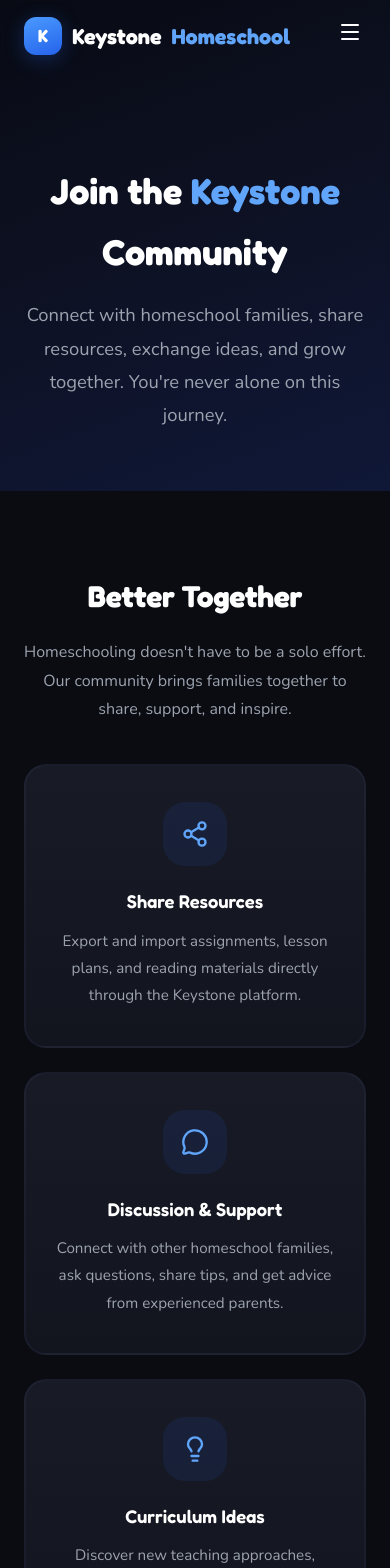
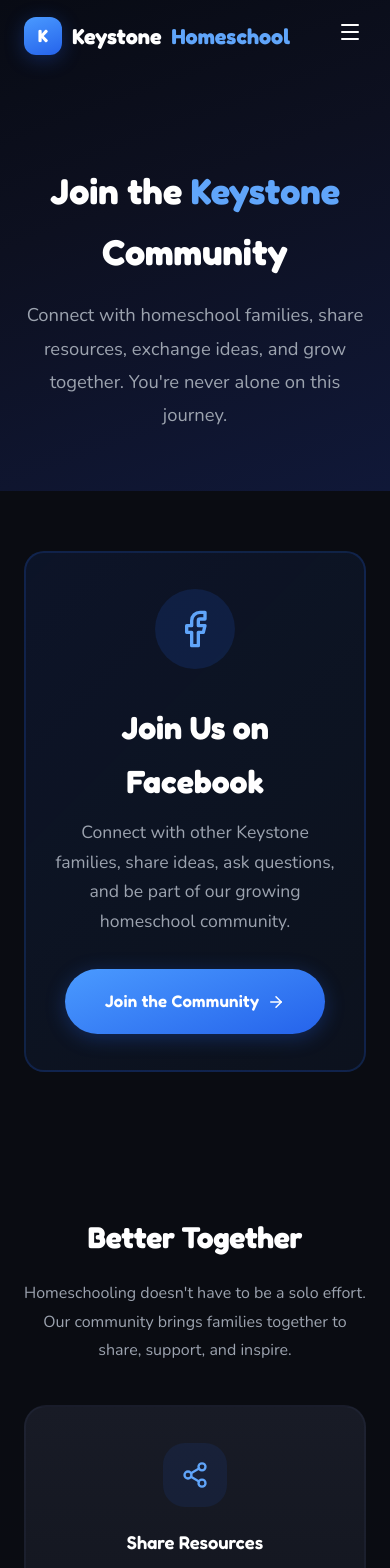
Before and after one commit to DEVmusic404/Keystonewebpage, a React (Vite) app: page /community in a window 390 px wide. Shown: the top 1568 px of the page. Built offline with nearby package versions, Linux system fonts and the light colour scheme.

Commit message:
remove assignment hub and footer community banner

```diff
--- a/src/components/Footer.module.css
+++ b/src/components/Footer.module.css
@@ -95,6 +95,58 @@
   color: var(--blue-400);
 }
 
+/* ===== Community Banner ===== */
+.footer-community {
+  max-width: 1200px;
+  margin: 0 auto;
+  padding: 24px;
+  display: flex;
+  align-items: center;
+  gap: 20px;
+  background: rgba(37, 99, 235, 0.06);
+  border: 1px solid rgba(37, 99, 235, 0.15);
+  border-radius: 12px;
+  margin-bottom: 24px;
+}
+
+.footer-community > svg {
+  color: var(--blue-400);
+  flex-shrink: 0;
+}
+
+.footer-community h4 {
+  font-family: var(--font-accent);
+  font-size: 1.05rem;
+  font-weight: 600;
+  color: var(--white);
+  margin-bottom: 4px;
+}
+
+.footer-community p {
+  font-size: 0.9rem;
+  color: var(--silver-dark);
+  line-height: 1.5;
+}
+
+.footer-community-btn {
+  margin-left: auto;
+  flex-shrink: 0;
+  padding: 10px 24px;
+  background: rgba(37, 99, 235, 0.15);
+  border: 1px solid rgba(37, 99, 235, 0.3);
+  border-radius: 100px;
+  color: var(--blue-300);
+  font-family: var(--font-accent);
+  font-weight: 600;
+  font-size: 0.95rem;
+  transition: var(--transition);
+}
+
+.footer-community-btn:hover {
+  background: rgba(37, 99, 235, 0.25);
+  color: var(--white);
+}
+
 @media (max-width: 768px) {
   .footer-grid {
     grid-template-columns: 1fr;
@@ -110,4 +162,14 @@
   .footer::before {
     font-size: 0.8rem;
   }
+
+  .footer-community {
+    flex-direction: column;
+    text-align: center;
+    gap: 12px;
+  }
+
+  .footer-community-btn {
+    margin-left: 0;
+  }
 }
--- a/src/pages/Community.module.css
+++ b/src/pages/Community.module.css
@@ -22,6 +22,58 @@
   max-width: 550px;
   margin: 0 auto;
   line-height: 1.8;
+}
+
+/* ===== Facebook Banner ===== */
+.fb-banner {
+  padding: 60px 0;
+  background: var(--gray-900);
+}
+
+.fb-banner-inner {
+  display: flex;
+  align-items: center;
+  gap: 32px;
+  background: linear-gradient(135deg, rgba(37, 99, 235, 0.1), rgba(59, 130, 246, 0.05));
+  border: 2px solid rgba(37, 99, 235, 0.2);
+  border-radius: 20px;
+  padding: 48px 48px;
+}
+
+.fb-banner-icon {
+  flex-shrink: 0;
+  width: 80px;
+  height: 80px;
+  display: flex;
+  align-items: center;
+  justify-content: center;
+  background: rgba(37, 99, 235, 0.15);
+  border-radius: 50%;
+  color: var(--blue-400);
+}
+
+.fb-banner-text {
+  flex: 1;
+}
+
+.fb-banner-text h2 {
+  font-family: var(--font-heading);
+  font-size: 2rem;
+  font-weight: 700;
+  color: var(--white);
+  margin-bottom: 8px;
+}
+
+.fb-banner-text p {
+  font-size: 1.1rem;
+  color: var(--silver-dark);
+  line-height: 1.7;
+  max-width: 500px;
+}
+
+.fb-banner-btn {
+  flex-shrink: 0;
+  white-space: nowrap;
 }
 
 /* ===== Why Community ===== */
@@ -204,4 +256,14 @@
   .community-cta h2 {
     font-size: 2rem;
   }
+
+  .fb-banner-inner {
+    flex-direction: column;
+    text-align: center;
+    padding: 36px 24px;
+  }
+
+  .fb-banner-text p {
+    max-width: 100%;
+  }
 }
--- a/src/pages/Community.tsx
+++ b/src/pages/Community.tsx
@@ -9,9 +9,9 @@
   Globe,
   Handshake,
   ArrowRight,
+  Facebook,
 } from 'lucide-react'
 import styles from './Community.module.css'
-import AssignmentHub from '../components/AssignmentHub'
 
 export default function Community() {
   return (
@@ -25,6 +25,32 @@
             Connect with homeschool families, share resources, exchange ideas,
             and grow together. You're never alone on this journey.
           </p>
+        </div>
+      </section>
+
+      {/* Facebook Community Banner */}
+      <section className={styles['fb-banner']}>
+        <div className="container">
+          <div className={styles['fb-banner-inner']}>
+            <div className={styles['fb-banner-icon']}>
+              <Facebook size={40} />
+            </div>
+            <div className={styles['fb-banner-text']}>
+              <h2>Join Us on Facebook</h2>
+              <p>
+                Connect with other Keystone families, share ideas, ask questions,
+                and be part of our growing homeschool community.
+              </p>
+            </div>
+            <a
+              href="https://www.facebook.com/profile.php?id=61580581059086"
+              target="_blank"
+              rel="noopener noreferrer"
+              className={`btn btn-primary btn-large ${styles['fb-banner-btn']}`}
+            >
+              Join the Community <ArrowRight size={18} />
+            </a>
+          </div>
         </div>
       </section>
 
@@ -138,9 +164,6 @@
         </div>
       </section>
 
-      {/* Assignment Sharing Hub */}
-      <AssignmentHub />
-
       {/* CTA */}
       <section className={styles['community-cta']}>
         <div className="container">
```
